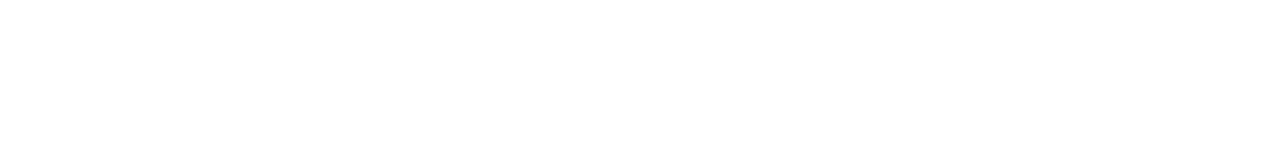
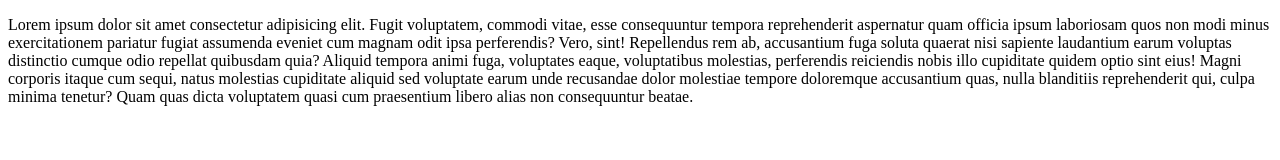
Before and after one commit to andyluna-hue/startup, a plain HTML site: page index.html in a window 1280 px wide. Drawn offline with Linux system fonts and the light colour scheme.

Commit message:
Update index.html

```diff
--- a/index.html
+++ b/index.html
@@ -9,5 +9,7 @@
 </head>
 <body>
 
+    <p>Lorem ipsum dolor sit amet consectetur adipisicing elit. Fugit voluptatem, commodi vitae, esse consequuntur tempora reprehenderit aspernatur quam officia ipsum laboriosam quos non modi minus exercitationem pariatur fugiat assumenda eveniet cum magnam odit ipsa perferendis? Vero, sint! Repellendus rem ab, accusantium fuga soluta quaerat nisi sapiente laudantium earum voluptas distinctio cumque odio repellat quibusdam quia? Aliquid tempora animi fuga, voluptates eaque, voluptatibus molestias, perferendis reiciendis nobis illo cupiditate quidem optio sint eius! Magni corporis itaque cum sequi, natus molestias cupiditate aliquid sed voluptate earum unde recusandae dolor molestiae tempore doloremque accusantium quas, nulla blanditiis reprehenderit qui, culpa minima tenetur? Quam quas dicta voluptatem quasi cum praesentium libero alias non consequuntur beatae.</p>
+
 </body>
 </html>
```
